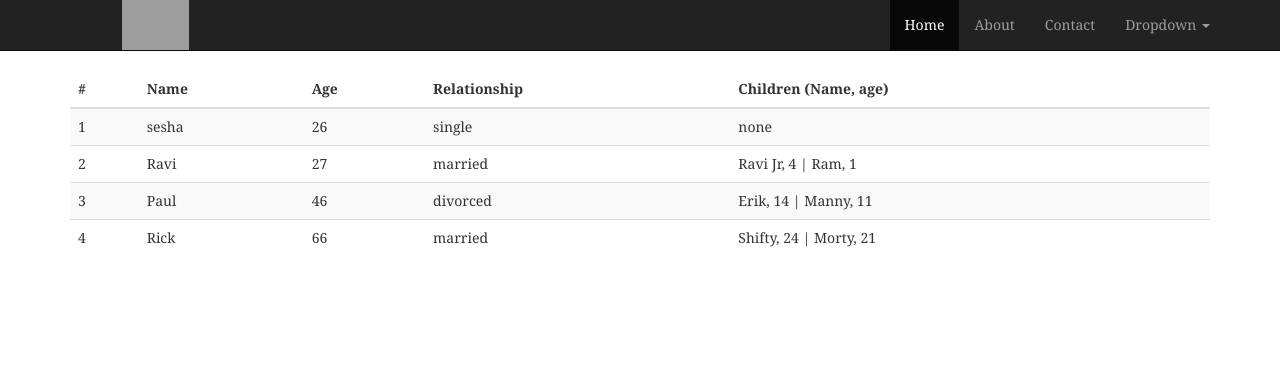
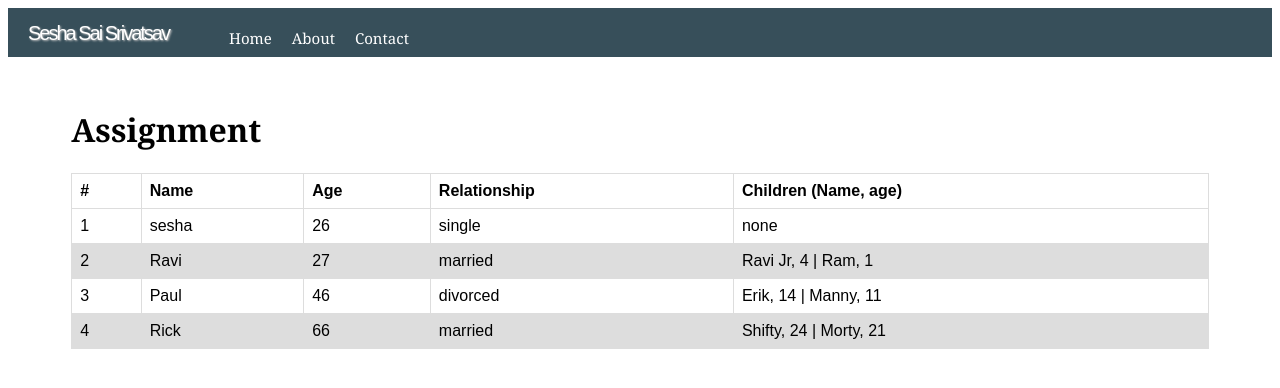
Before and after one commit to seshasaisrivatsav/front-end-learning-project, a PHP site: page /index.html in a window 1280 px wide. Shown: the top 388 px of the page. Run offline with PHP 8.4, Linux system fonts and the light colour scheme; grey boxes are pictures that could not be loaded.

Commit message:
removed bootstrap. worked on header

```diff
--- a/index.html
+++ b/index.html
@@ -4,73 +4,36 @@
 <head>
     <meta charset="UTF-8">
     <title>Project</title>
-    <!-- Latest compiled and minified CSS -->
-    <link rel="stylesheet" href="https://maxcdn.bootstrapcdn.com/bootstrap/3.3.7/css/bootstrap.min.css">
 
     <!-- jQuery library -->
     <script src="https://ajax.googleapis.com/ajax/libs/jquery/3.3.1/jquery.min.js"></script>
 
-    <!-- Latest compiled JavaScript -->
-    <script src="https://maxcdn.bootstrapcdn.com/bootstrap/3.3.7/js/bootstrap.min.js"></script>
-
     <meta name="viewport" content="width=device-width, initial-scale=1.0">
-    <link href="styles.css" type ="text/css" rel="stylesheet">
+    <link href="styles.css" type="text/css" rel="stylesheet">
     <script src=script.js></script>
 </head>
 
 
 <body>
-
-
-    <nav class="navbar navbar-inverse navbar-static-top">
-    <div class="container">
-      <div class="navbar-header">
-        <button type="button" class="navbar-toggle collapsed" data-toggle="collapse" data-target="#navbar6">
-          <span class="sr-only">Toggle navigation</span>
-          <span class="icon-bar"></span>
-          <span class="icon-bar"></span>
-          <span class="icon-bar"></span>
-        </button>
-        <a class="navbar-brand text-hide" href="http://sesha.me" target="_blank"></a>
-      </div>
-      <div id="navbar6" class="navbar-collapse collapse">
-        <ul class="nav navbar-nav navbar-right">
-          <li class="active"><a href="#">Home</a></li>
-          <li><a href="#">About</a></li>
-          <li><a href="#">Contact</a></li>
-          <li class="dropdown">
-            <a href="#" class="dropdown-toggle" data-toggle="dropdown" role="button" aria-expanded="false">Dropdown <span class="caret"></span></a>
-            <ul class="dropdown-menu" role="menu">
-              <li><a href="#">Action</a></li>
-              <li><a href="#">Another action</a></li>
-              <li><a href="#">Something else here</a></li>
-              <li class="divider"></li>
-              <li class="dropdown-header">Nav header</li>
-              <li><a href="#">Separated link</a></li>
-              <li><a href="#">One more separated link</a></li>
-            </ul>
-          </li>
-        </ul>
-      </div>
-      <!--/.nav-collapse -->
-    </div>
-    <!--/.container-fluid -->
+<!-- Navbar -->
+<nav>
+    <a id="logo" href="#">Sesha Sai Srivatsav</a>
+    <a href="#">Home</a>
+    <a href="#">About</a>
+    <a href="#">Contact</a>
 </nav>
 
 
-    <div class="container">
-
-
-
-
-    <table class="table table-striped table-dark">
+<div class="tableStyle center padding-top-30">
+    <h1>Assignment</h1>
+    <table>
         <thead>
         <tr>
             <th scope="col">#</th>
             <th scope="col">Name</th>
             <th scope="col">Age</th>
             <th scope="col">Relationship</th>
-        <th scope="col">Children (Name, age) </th>
+            <th scope="col">Children (Name, age)</th>
         </tr>
         </thead>
         <tbody class="addTableRows">
@@ -79,6 +42,7 @@
     </table>
 </div>
 
+
 </body>
 
 </html>
--- a/styles.css
+++ b/styles.css
@@ -1,21 +1,89 @@
+/*
+ Utilities
+ */
+
+.center {
+  margin: auto;
+  width: 90%;
+  padding: 10px;
+}
+
+.padding-top-30 {
+  padding-top: 30px;
+}
+
 /**********************************
 Navbar styling
 ***********************************/
+/*Complete Nav
+
+*/
+nav {
+  width: 100%;
+  height: 49px;
+  background-color: #374f5a;
+}
+/*Specific tab*/
+nav a {
+  display: block;
+  float: left;
+  font-size: 15px;
+  color: white;
 
 
-.navbar-brand>img {
-  height: 100%;
-  padding: 15px;
-  width: auto;
+
+  padding-top: 20px;
+  padding-right: 10px;
+  padding-bottom: 10px;
+  padding-left: 10px;
+  text-decoration: none;
+}
+
+/*Background on hover*/
+nav a:hover {
+  background-color: #6992a5eb;
+}
+
+/* LOGO*/
+#logo {
+  font-family: 'Hind', sans-serif;
+  font-size: 20px;
+  letter-spacing: -2px;
+  text-shadow: 1px 1px 2px #c4c4c4;
+  /*box*/
+  padding-left: 20px;
+  padding-right: 40px;
+  margin-right: 10px;
+  margin-top: 1px;
+  padding-top: 13px;
+}
+/**********************************
+Body
+***********************************/
+body {
+  font-family: "Georgia";
 }
 
 
-.navbar .navbar-brand{
-  background: url(images/logo.png) center / contain no-repeat;
-  width: 200px;
+
+/**********************************
+Table styling
+***********************************/
+.tableStyle {
+
+}
+table {
+  font-family: arial, sans-serif;
+  border-collapse: collapse;
+  width: 100%;
 }
 
+td, th {
+  border: 1px solid #dddddd;
+  text-align: left;
+  padding: 8px;
+}
 
-body {
-  font-family: "Georgia";
+tr:nth-child(even) {
+  background-color: #dddddd;
 }
```
Lines whose indentation alone changed are shown as unchanged.
